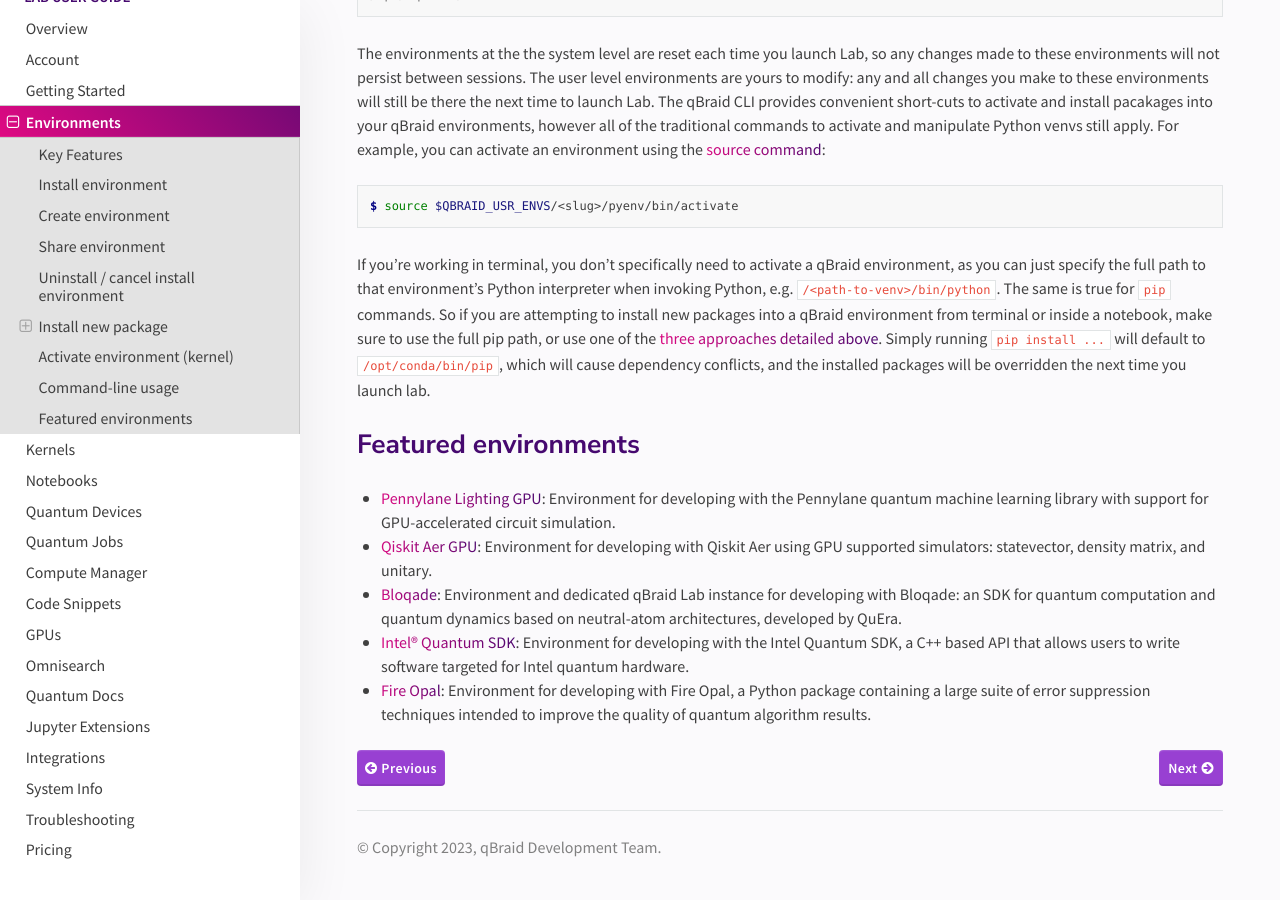
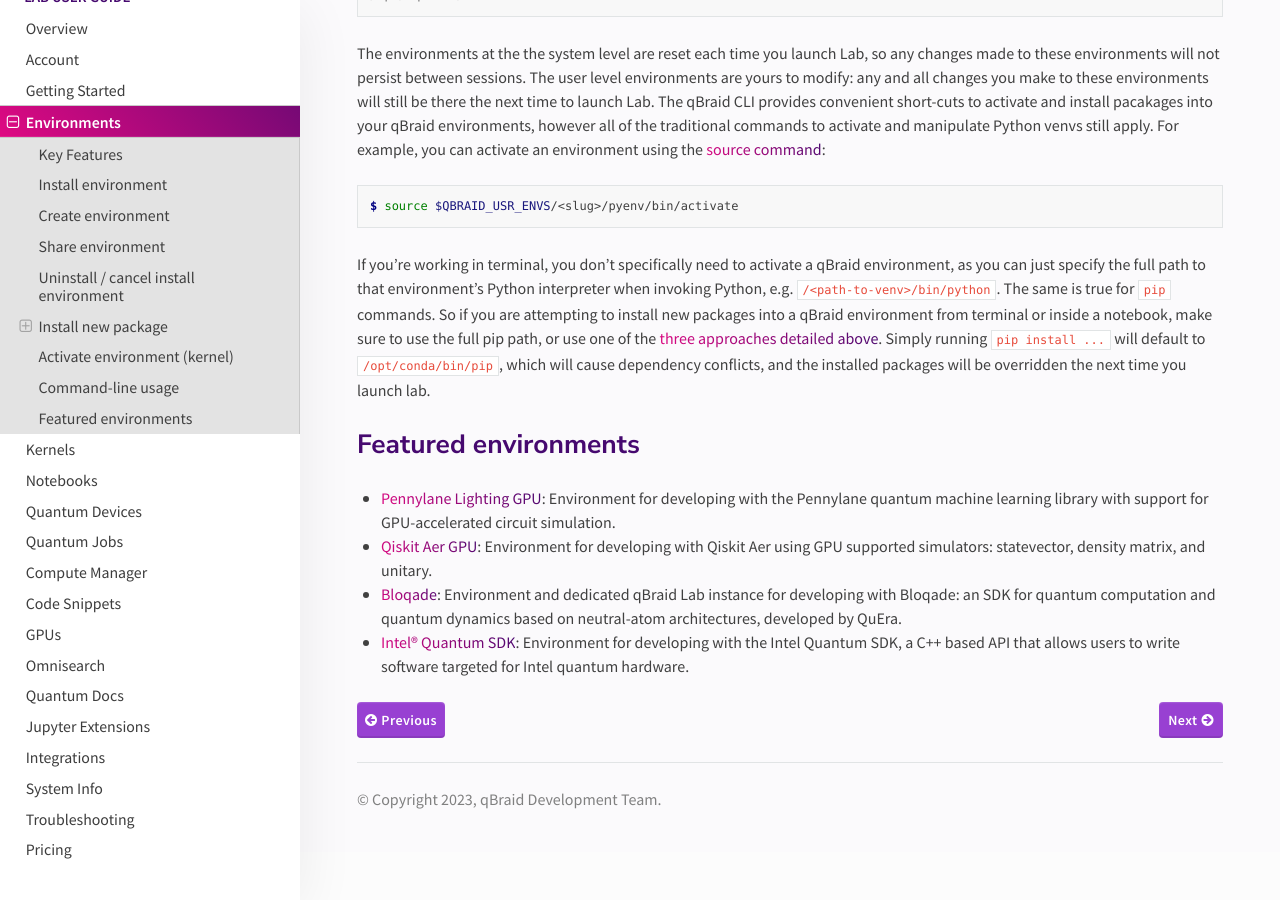
Before and after one commit to qBraid/qBraid-Lab, a Sphinx documentation site: the page built from docs/lab/environments.rst, in a window 1280 px wide and 900 px high, scrolled down 7891 px. Built offline with Sphinx 7.4.7 and the Read the Docs theme 2.0.0, drawn with Linux system fonts in a browser that asks for light colours; after the commit the page ends 8743 px from its top, so only the background shows below that.

Commit message:
remove fire opal link temporarily

```diff
--- a/docs/conf.py
+++ b/docs/conf.py
@@ -31,6 +31,7 @@
     "*.pytest_cache",
     "*.ipynb_checkpoints",
     "*tests",
+    "*lab/fire_opal.rst"
 ]
 
 # -- Options for HTML output -------------------------------------------------
--- a/docs/lab/environments.rst
+++ b/docs/lab/environments.rst
@@ -290,4 +290,4 @@
 - `Qiskit Aer GPU <gpu.html#qiskit-aer>`_: Environment for developing with Qiskit Aer using GPU supported simulators: statevector, density matrix, and unitary.
 - `Bloqade <bloqade.html>`_: Environment and dedicated qBraid Lab instance for developing with Bloqade: an SDK for quantum computation and quantum dynamics based on neutral-atom architectures, developed by QuEra.
 - `Intel® Quantum SDK <intel.html>`_: Environment for developing with the Intel Quantum SDK, a C++ based API that allows users to write software targeted for Intel quantum hardware.
-- `Fire Opal <fire_opal.html>`_: Environment for developing with Fire Opal, a Python package containing a large suite of error suppression techniques intended to improve the quality of quantum algorithm results.
+.. - `Fire Opal <fire_opal.html>`_: Environment for developing with Fire Opal, a Python package containing a large suite of error suppression techniques intended to improve the quality of quantum algorithm results.
```
